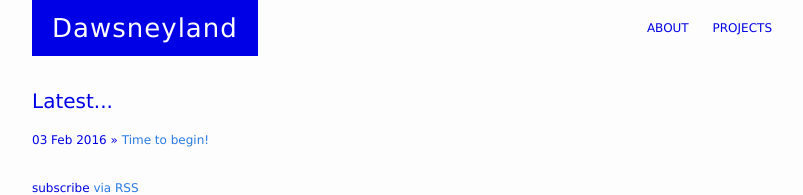
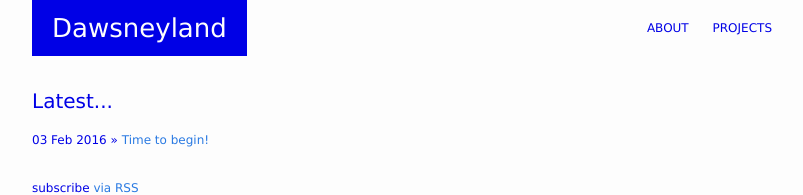
Before and after one commit to dawsneyland/formerdland, a Jekyll site: the page built from index.html, in a window 1280 px wide. Shown: the top 195 px of the page, without its empty margins (238-1041 px from the left). Built offline with Jekyll 4.4.1, drawn with Linux system fonts in a browser that asks for light colours.

Commit message:
Update _layout.scss
Increase font weight and decrease spacing

```diff
--- a/_sass/_layout.scss
+++ b/_sass/_layout.scss
@@ -17,9 +17,9 @@
     padding-left: 20px;
     padding-right: 20px;
     font-size: 26px;
-    font-weight: 300;
+    font-weight: 500;
     line-height: 56px;
-    letter-spacing: 1px;
+    letter-spacing: 0px;
     margin-bottom: 0;
     float: left;
 
```
